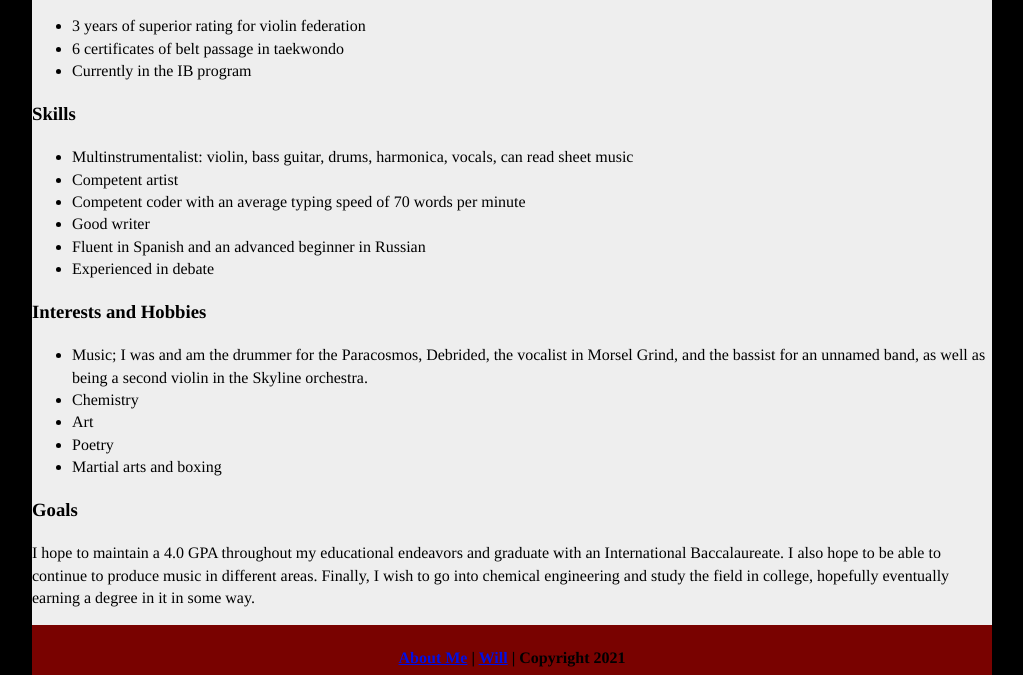
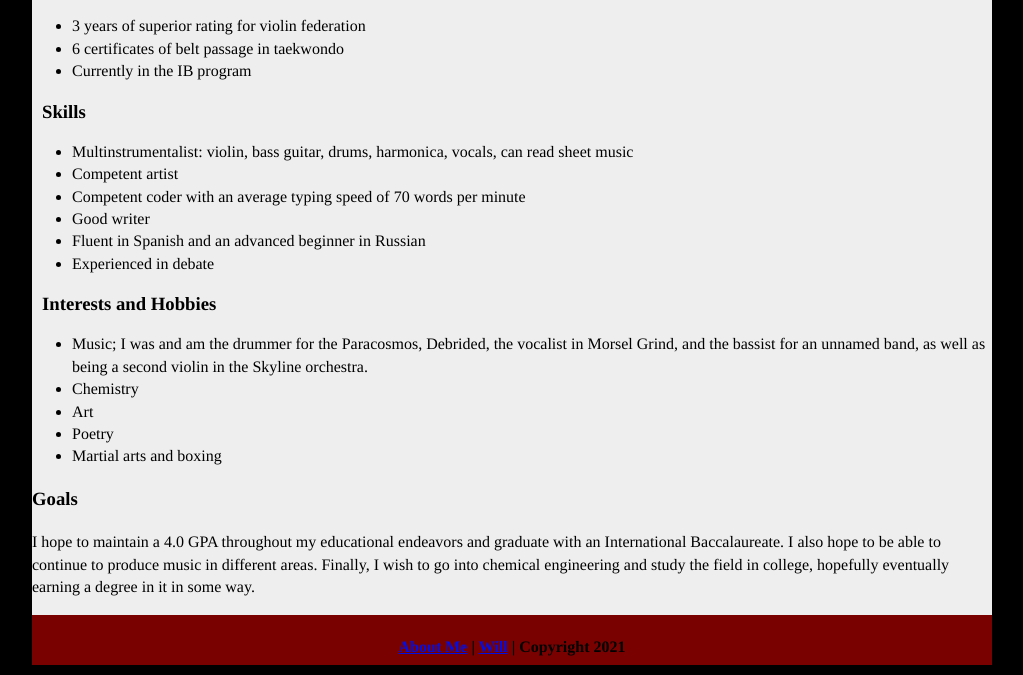
Before and after one commit to WilliamJPetersen/ecsportfolio2025b3, a plain HTML site: page aboutme.html in a window 1280 px wide. Shown: the part 243-918 px from the top of the page, without its empty margins (128-1151 px from the left). Drawn offline with Linux system fonts and the light colour scheme.

Commit message:
Update aboutme.html

```diff
--- a/aboutme.html
+++ b/aboutme.html
@@ -23,7 +23,7 @@
 	    <li>Currently in the IB program</li>
 
 </ul>
-	  <h3>Skills</h3>
+	  <h3 class="needmargin">Skills</h3>
 	  <ul>
 		  <li>Multinstrumentalist: violin, bass guitar, drums, harmonica, vocals, can read sheet music</li>
 		  <li>Competent artist</li>
@@ -32,7 +32,7 @@
 		  <li>Fluent in Spanish and an advanced beginner in Russian</li>
 		  <li>Experienced in debate</li>
 	  </ul>
-	  <h3>Interests and Hobbies</h3>
+	  <h3 class="needmargin">Interests and Hobbies</h3>
 	  <ul>
 		  <li>Music; I was and am the drummer for the Paracosmos, Debrided, the vocalist in Morsel Grind, and the bassist for an unnamed band, as well as being a second violin in the Skyline orchestra.</li>
 		  <li>Chemistry</li>
```
